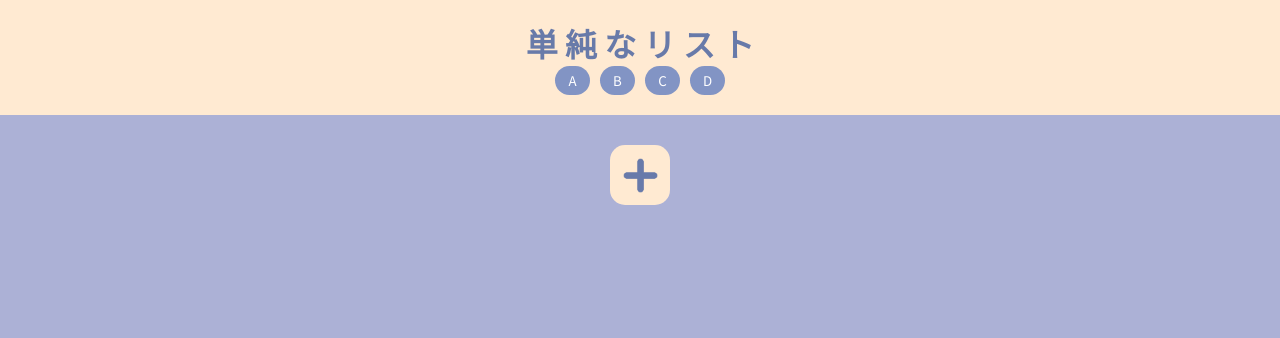
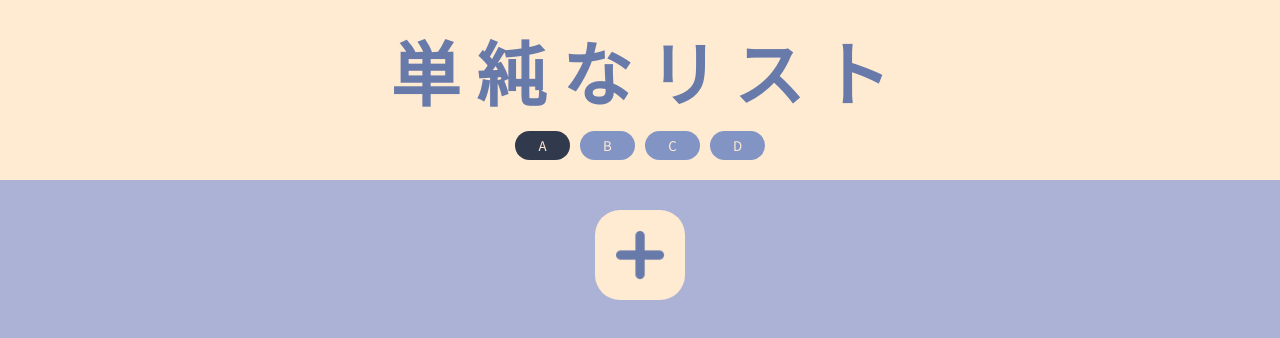
Before and after one commit to ElleMalakas/Imbored, a plain HTML site: page projectOne/projectone.html in a window 1280 px wide. Drawn offline with Linux system fonts and the light colour scheme.

Commit message:
ok shit im fvking tired na HAHHA

```diff
--- a/projectOne/po.js
+++ b/projectOne/po.js
@@ -3,7 +3,7 @@ let addButton = document.getElementById('add');
 
 addButton.addEventListener('click', function () {
     let whatTask = prompt('What task would you like to add ?')
-
+    addedTask = true
     if (whatTask) { //lesson learned, always in-order
         let box = document.createElement('div')
         box.style.display = 'flex'
@@ -22,7 +22,6 @@ addButton.addEventListener('click', function () {
 
         let li = document.createElement('h4')
         let oldTask = document.createTextNode(whatTask)
-        addedTask = true
         li.appendChild(oldTask)
 
 
@@ -97,6 +96,35 @@ addButton.addEventListener('click', function () {
     }
 })
 
+function updateImg(theme) {
+    if (addedTask) {
+        switch (theme) {
+            case 'A':
+                document.getElementById('img1').src = 'public/remove.png'
+                document.getElementById('img2').src = 'public/check.png'
+                document.getElementById('img3').src = 'public/edit.png'
+                break;
+            case 'B':
+                document.getElementById('img1').src = 'public/trashB.png'
+                document.getElementById('img2').src = 'public/checkB.png'
+                document.getElementById('img3').src = 'public/editB.png'
+                break;
+            case 'C':
+                document.getElementById('img1').src = 'public/trashC.png'
+                document.getElementById('img2').src = 'public/checkC.png'
+                document.getElementById('img3').src = 'public/editC.png'
+                break;
+            case 'D':
+                document.getElementById('img1').src = 'public/trashD.png'
+                document.getElementById('img2').src = 'public/checkD.png'
+                document.getElementById('img3').src = 'public/editD.png'
+                break;
+            default:
+                break;
+        }
+    }
+}
+
 function themeChange() {
     document.body.addEventListener('click', function (event) {
         let targetId = event.target.id;
@@ -106,44 +134,28 @@ function themeChange() {
             newstyleA.href = 'styleA.css'
             document.head.appendChild(newstyleA)
             document.getElementById('addimg').src = 'public/add.png'
-            if (addedTask) {
-                document.getElementById('img1').src = 'public/remove.png'
-                document.getElementById('img2').src = 'public/check.png'
-                document.getElementById('img3').src = 'public/edit.png'
-            }
+            updateImg('A')
         } else if (targetId === 'bbtn') {
             let newstyleB = document.createElement('link')
             newstyleB.rel = 'stylesheet'
             newstyleB.href = 'styleB.css'
             document.head.appendChild(newstyleB)
             document.getElementById('addimg').src = 'public/addB.png'
-            if (addedTask) {
-                document.getElementById('img1').src = 'public/trashB.png'
-                document.getElementById('img2').src = 'public/checkB.png'
-                document.getElementById('img3').src = 'public/editB.png'
-            }
+            updateImg('B')
         } else if (targetId === 'cbtn') {
             let newstyleC = document.createElement('link')
             newstyleC.rel = 'stylesheet'
             newstyleC.href = 'styleC.css'
             document.head.appendChild(newstyleC)
             document.getElementById('addimg').src = 'public/addC.png'
-            if (addedTask) {
-                document.getElementById('img1').src = 'public/trashC.png'
-                document.getElementById('img2').src = 'public/checkC.png'
-                document.getElementById('img3').src = 'public/editC.png'
-            }
+            updateImg('C')
         } else if (targetId === 'dbtn') {
             let newstyleD = document.createElement('link')
             newstyleD.rel = 'stylesheet'
             newstyleD.href = 'styleD.css'
             document.head.appendChild(newstyleD)
             document.getElementById('addimg').src = 'public/addD.png'
-            if (addedTask) {
-                document.getElementById('img1').src = 'public/trashD.png'
-                document.getElementById('img2').src = 'public/checkD.png'
-                document.getElementById('img3').src = 'public/editD.png'
-            }
+            updateImg('D')
         }
     })
 }
--- a/projectOne/style.css
+++ b/projectOne/style.css
@@ -21,9 +21,10 @@ header {
     display: flex;
     flex-direction: column;
     align-items: center;
-
+    gap: 10px;
     h1 {
         color: #687AA9;
+        font-size: 70px
     }
 }
 
@@ -40,12 +41,16 @@ header {
 
 #add {
     background-color: #FFEAD2;
-    border-radius: 15px;
+    border-radius: 25px;
     border: none;
-    width: 60px;
-    height: 60px;
+    width: 90px;
+    height: 90px;
     display: flex;
     align-items: center;
+    img {
+        width: 50px;
+        height: 50px;
+    }
 }
 
 button:hover {
@@ -60,9 +65,9 @@ button {
     display: flex;
     justify-content: center;
     img {
-        width: 35px;
-        height: 35px;
-        padding: 4px;
+        width: 63px;
+        height: 63px;
+        padding: 7px;
     }
 }
 
@@ -70,15 +75,15 @@ button {
     display: flex;
     gap: 10px;
     button {
-        width: 35px;
+        width: 55px;
         padding: 5px;
-        color: white;
+        color: #FFEAD2;
     }
 }
 #taskSection {
     background-color: #FFEAD2;
-    min-width: 20em;
-    min-height: 170px;
+    min-width: 50em;
+    min-height: 270px;
     border-radius: 20px;
     display: flex;
 }
@@ -93,11 +98,24 @@ button {
 
 #taskDesc {
     padding: 35px;
-    width: 31em;
+    width: 38.5em;
     h4 {
         color: #687AA9;
-        font-size: 16px;
+        font-size: 26px;
         font-family: "Noto Sans JP", sans-serif;
         word-wrap: break-word;
     }
 }
+
+#abtn {
+    background-color: #31394D;;
+}
+#bbtn {
+    background-color: #8294C4;
+}
+#cbtn {
+    background-color: #8294C4;
+}
+#dbtn {
+    background-color: #8294C4;
+}
--- a/projectOne/styleA.css
+++ b/projectOne/styleA.css
@@ -32,3 +32,16 @@ button {
         color: #687AA9;
     }
 }
+
+#abtn {
+    background-color: #31394D;;
+}
+#bbtn {
+    background-color: #8294C4;
+}
+#cbtn {
+    background-color: #8294C4;
+}
+#dbtn {
+    background-color: #8294C4;
+}
--- a/projectOne/styleB.css
+++ b/projectOne/styleB.css
@@ -32,3 +32,16 @@ button {
         color: #F9F5F6
     }
 }
+
+#abtn {
+    background-color: #F9F5F6
+}
+#bbtn {
+    background-color: #945E6C
+}
+#cbtn {
+    background-color: #F9F5F6
+}
+#dbtn {
+    background-color: #F9F5F6
+}
--- a/projectOne/styleC.css
+++ b/projectOne/styleC.css
@@ -32,3 +32,14 @@ button {
         color: #A86F27
     }
 }
+#abtn {
+    background-color: #E5BA73
+}
+#bbtn {
+    background-color: #E5BA73
+}
+#cbtn {
+    background-color: #7D6133
+}
+#dbtn {
+    background-color: #E5BA73}
--- a/projectOne/styleD.css
+++ b/projectOne/styleD.css
@@ -8,13 +8,13 @@ header {
     }
 }
 #add:hover {
-    background-color: #76897D
+    background-color: #2b2c2c
 }
 #add {
     background-color: #606E5E
 }
 button:hover {
-    background-color: #76897D
+    background-color: #2b2c2c
 }
 button {
     background-color: #F8EDE3
@@ -32,3 +32,15 @@ button {
         color: #F8EDE3
     }
 }
+#abtn {
+    background-color: #F8EDE3
+}
+#bbtn {
+    background-color: #F8EDE3
+}
+#cbtn {
+    background-color: #F8EDE3
+}
+#dbtn {
+    background-color: #2b2c2c
+}
```
